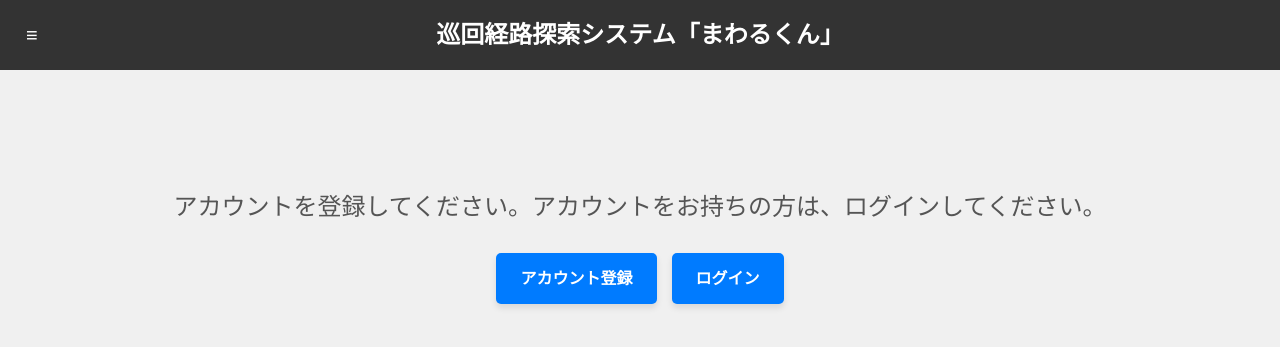
After one commit to KeiNagaoka/routing_System, a Django app: page /instruction/ in a window 1280 px wide. The commit adds this page. Shown: the top 347 px of the page. Run offline with Django 5.2, Linux system fonts and the light colour scheme; parts of the project's set-up code (start-up, migrations or seed data) failed here and were passed over.

Commit message:
CSSなど修正

```diff
--- a/routing/templates/accounts/login.html
+++ b/routing/templates/accounts/login.html
@@ -12,7 +12,9 @@
 {% block content %}
 <form method="post">
     {% csrf_token %}
+    <p class="error">
     {{ form.non_field_errors }}
+    </p>
 
     {% for field in form %}
         <div class="form-group">
@@ -20,7 +22,10 @@
                 {{ field.label }}
             </label>
             {{ field }}
+            <br>
+            <p class="error">
             {{ field.errors }}
+            </p>
         </div>
     {% endfor %}
 
--- a/routing/templates/base.html
+++ b/routing/templates/base.html
@@ -37,9 +37,10 @@
                 <br>
                 <li><a href="{% url 'accounts:index' %}">マイページ</a></li>
                 <li><a href="{% url 'accounts:routesearch' %}">経路検索</a></li>
+                <li><a href="{% url 'accounts:display' %}">スポット情報</a></li>
                 <li><a href="{% url 'accounts:add_user_tag' %}">タグの登録</a></li>
                 <li><a href="{% url 'accounts:delete_user_tag' %}">タグの削除</a></li>
-                <li><a href="{% url 'accounts:display' %}">スポット情報</a></li>
+                <li><a href="{% url 'accounts:instruction' %}">システムの使い方</a></li>
                 <li><a href="{% url 'accounts:logout' %}">ログアウト</a></li>
             </ul>
         </aside>
--- a/routing/templates/index.html
+++ b/routing/templates/index.html
@@ -21,6 +21,7 @@
 
     <!-- Center aligned buttons -->
     <div class="btn-group">
+        <a href="{% url 'accounts:instruction' %}" class="btn btn-primary">使い方</a>
         <a href="{% url 'accounts:routesearch' %}" class="btn btn-primary">経路検索</a>
         <a href="{% url 'accounts:logout' %}" class="btn btn-primary">ログアウト</a>
     </div>
@@ -49,7 +50,7 @@
             <div class="route-header">
                 <div class="route-title">
                     <h2>{{ route.title }}</h2>
-                    <span class="route-id">ID: {{ route.id }}</span>
+                    <!-- <span class="route-id">ID: {{ route.id }}</span> -->
                 </div>
                 <h3>{{ route.start_spot }} ~ {{ route.goal_spot }}</h3>
             </div>
--- /dev/null
+++ b/routing/templates/instruction.html
@@ -0,0 +1,109 @@
+{% extends 'base.html' %}
+
+{% block header %}
+{% load static %}
+<link rel="stylesheet" href="{% static 'css/styles.css' %}">
+<link rel="stylesheet" href="{% static 'css/instruction_styles.css' %}">
+{% endblock %}
+
+{% block content %}
+{% if user.is_authenticated %}
+<div class="top-container">
+    <div class="h1">システムの使い方</div>
+    <div class="detail_script">このページでは、 巡回経路探索システム「まわるくん」の使い方を解説しています。</div>
+</div>
+
+<div class="center-container">
+    <div class="feature">
+        <h2 class="feature-title">サイドバー</h2>
+        {% load static %}
+        <img src="{% static 'img/sidebar.png' %}" alt="サイドバー" class="feature-image">
+        <p class="feature-description">
+            ≡ボタンをクリックすると、サイドバーが表示されます。<br>
+            ここから、各ページに遷移して、経路検索、タグの編集、保存した経路の閲覧などが可能です。
+        </p>
+    </div>
+
+    <div class="feature">
+        <h2 class="feature-title">経路検索</h2>
+        <p class="feature-description">
+            自分の目的に合った巡回経路を検索することができます。<br>
+            出発地点、到着地点としてスポットを入力してください。<br>
+            そして、経由地点を<font color="red">スポット</font>/<font color="red">タグ</font>から選択し、探索ボタンを押すと、経路が検索されます。
+        </p>
+        <img src="{% static 'img/joken.png' %}" alt="検索条件" class="feature-image">
+        <p class="feature-description">
+            <font color="red">タグ</font>は、スポットに付与することができるラベルです。<br>
+            経由地点に指定すると、そのタグを持つスポットが含まれる経路が検索されます。
+        </p>
+        <img src="{% static 'img/keiro1.png' %}" alt="経路1" class="feature-image">
+        <br>
+        <img src="{% static 'img/keiro2.png' %}" alt="経路2" class="feature-image">
+        <p class="feature-description">
+            入力条件を満たす、５つの経路が表示されます。<br>
+            経路を保存して後から確認することも可能です。
+        </p>
+        <p class="feature-description">
+            なお、対象地域を調布市としているため、登録されているスポットは調布市内のスポットのみとなります。
+        </p>
+    </div>
+
+    <div class="feature">
+        <h2 class="feature-title">タグの登録/追加/削除方法</h2>
+        <img src="{% static 'img/toroku.png' %}" alt="タグの登録" class="feature-image">
+        <p class="feature-description">
+            まず、「タグの登録」画面で、新しいタグを入力して登録します。<br>
+        </p>
+        <img src="{% static 'img/addtag1.png' %}" alt="タグの追加1" class="feature-image">
+        <p class="feature-description">
+            次に、「スポット情報」画面で、登録したいスポットを検索します。<br>
+        </p>
+        <img src="{% static 'img/addtag2.png' %}" alt="タグの追加2" class="feature-image">
+        <p class="feature-description">
+            そして、+ボタンより、タグを追加します。<br>
+        </p>
+        <img src="{% static 'img/sakujo.png' %}" alt="タグの削除" class="feature-image">
+        <p class="feature-description">
+            「タグの削除」画面で、登録したスポットのタグを選択して削除することもできます。<br>
+        </p>
+    </div>
+
+    <div class="feature">
+        <h2 class="feature-title">マイページ</h2>
+        <img src="{% static 'img/mypage.png' %}" alt="マイページ" class="feature-image">
+        <p class="feature-description">
+            マイページでは、保存した巡回経路の情報を閲覧したり、これまでにタグを追加したスポットの一覧を見たりすることができます。
+        </p>
+        <img src="{% static 'img/route_disp.png' %}" alt="経路表示" class="feature-image">
+        <p class="feature-description">
+            「保存した巡回経路一覧」の、「詳細を表示」ボタンをクリックすると、保存した巡回経路の情報と地図を閲覧することができます。<br>
+            「時間」は、分速80mで歩いた場合の所要時間を表しています。
+        </p>
+    </div>
+
+    <div class="feature">
+        <h2 class="feature-title">ログアウト</h2>
+        <p class="feature-description">
+            システムからログアウトします。<br>
+            ログアウトする前に、<font color="red"><a href="https://forms.gle/DkbLBiLaY9sqCs9PA" target="_blank">アンケート</a></font>のご協力をぜひよろしくお願いいたします。
+        </p>
+    </div>
+</div>
+
+
+
+{% else %}
+<div class="for_login">
+    <div class="h2">
+        アカウントを登録してください。アカウントをお持ちの方は、ログインしてください。
+    </div>
+
+    <div class="btn-group">
+        <a href="{% url 'accounts:signup' %}" class="btn btn-primary">アカウント登録</a>
+        <a href="{% url 'accounts:login' %}" class="btn btn-primary">ログイン</a>
+    </div>
+</div>
+{% endif %}
+
+
+{% endblock %}
--- a/routing/templates/route_display.html
+++ b/routing/templates/route_display.html
@@ -10,7 +10,7 @@
 {% block content %}
 {% if user.is_authenticated %}
 <div class="route_container">
-    <h2>保存した巡回経路一覧</h2>
+    <h2>保存した巡回経路情報</h2>
 
     <div class="route-list">
 
@@ -18,7 +18,7 @@
             <div class="route-header">
                 <div class="route-title">
                     <h2>{{ route.title }}</h2>
-                    <span class="route-id">ID: {{ route.id }}</span>
+                    <!-- <span class="route-id">ID: {{ route.id }}</span> -->
                 </div>
                 <h3>{{ route.start_spot }} ~ {{ route.goal_spot }}</h3>
             </div>
--- a/routing/templates/static/css/display_styles.css
+++ b/routing/templates/static/css/display_styles.css
@@ -101,7 +101,6 @@ form {
     gap: 1.5rem;
     padding: 0 1rem; /* 親要素のパディングを追加 */
     box-sizing: border-box; /* パディングを含めて幅を計算 */
-    overflow: hidden; /* 親要素からはみ出さないようにする */
 }
 
 /* 各スポットのカードスタイル */
@@ -116,7 +115,7 @@ form {
     transition: transform 0.2s, box-shadow 0.2s;
     margin: 0 auto; /* 中央揃え */
     max-width: 100%; /* 最大幅を100%に設定 */
-    overflow: hidden; /* カードの外側に影を表示 */
+    overflow: visible;
 }
 
 .spot-header {
@@ -315,6 +314,5 @@ form {
         gap: 1.5rem;
         padding: 0 1rem; /* 親要素のパディングを追加 */
         box-sizing: border-box; /* パディングを含めて幅を計算 */
-        overflow: hidden; /* 親要素からはみ出さないようにする */
     }
 }
--- a/routing/templates/static/css/styles.css
+++ b/routing/templates/static/css/styles.css
@@ -268,7 +268,10 @@ input[type="submit"]:active {
     margin: 2rem; /* Optional: Add margin around the element */
 }
 
-
+.errorlist {
+    color:red;
+    font-weight: bold;
+}
 
 /* スマートフォンなど小さいデバイス用のスタイル */
 @media (max-width: 600px) {
@@ -281,8 +284,9 @@ input[type="submit"]:active {
     }
 
     .btn {
-        width: 100%; /* ボタンを幅いっぱいに */
+        width: 90%; /* ボタンを幅いっぱいに */
         padding: 12px 0;
+        font-size: 12px;
     }
 
 
--- a/routing/urls.py
+++ b/routing/urls.py
@@ -14,6 +14,7 @@ urlpatterns = [
     path('login/', views.LoginView.as_view(), name="login"), # ログイン
     path('logout/', views.CustomLogoutView.as_view(), name="logout"), # ログアウト
     path('routesearch/', views.SearchingView.as_view(), name="routesearch"), # 経路探索
+    path('instruction/', views.InstructionView.as_view(), name="instruction"), # 経路探索
     path('save_route/', views.SaveRouteView.as_view(), name="save_route"), # 経路保存処理
     path('add_user_tag/', views.AddTagView.as_view(), name="add_user_tag"), # タグ登録
     path('delete_user_tag/', views.DeleteTagView.as_view(), name="delete_user_tag"), # タグ削除
--- a/routing/views.py
+++ b/routing/views.py
@@ -299,7 +299,7 @@ class DeleteTagView(TemplateView):
             message = "指定されたタグが見つかりませんでした。"
 
         # spots_dataを取得
-        spots_data, all_tags = get_spots_data(user)
+        spots_data, _ = get_spots_data(user)
         spots_data = filter_tag_added_spot(spots_data) # spots_dataをタグが追加されたものに限定
         spots = [data["name"] for data in spots_data if data["name"] != spot]
         spot_addedtag = {data["name"]:data["added_tags"] for data in spots_data}
@@ -318,6 +318,13 @@ class DeleteTagView(TemplateView):
                 'spot_tags':first_spot_tags}
 
         return render(request, "deletetag.html", data)
+
+class InstructionView(View):
+    template_name = "instruction.html"
+    login_url = 'accounts:index'  # ログインページのURLを指定
+
+    def get(self, request):
+        return render(request, 'instruction.html')
 
 class GetSpotTagView(View):
     def get(self, request, *args, **kwargs):
```
Also changed, not shown: routing/templates/accounts/signup.html (+8 -3 lines), routingSystem/backend/data/index2node.json (+1 -1 lines), routingSystem/backend/data_management.py (+8 -8 lines), routingSystem/backend/tsp_solve.py (+4 -3 lines), routing/templates/static/css/login_styles.css (line endings or trailing spaces).
